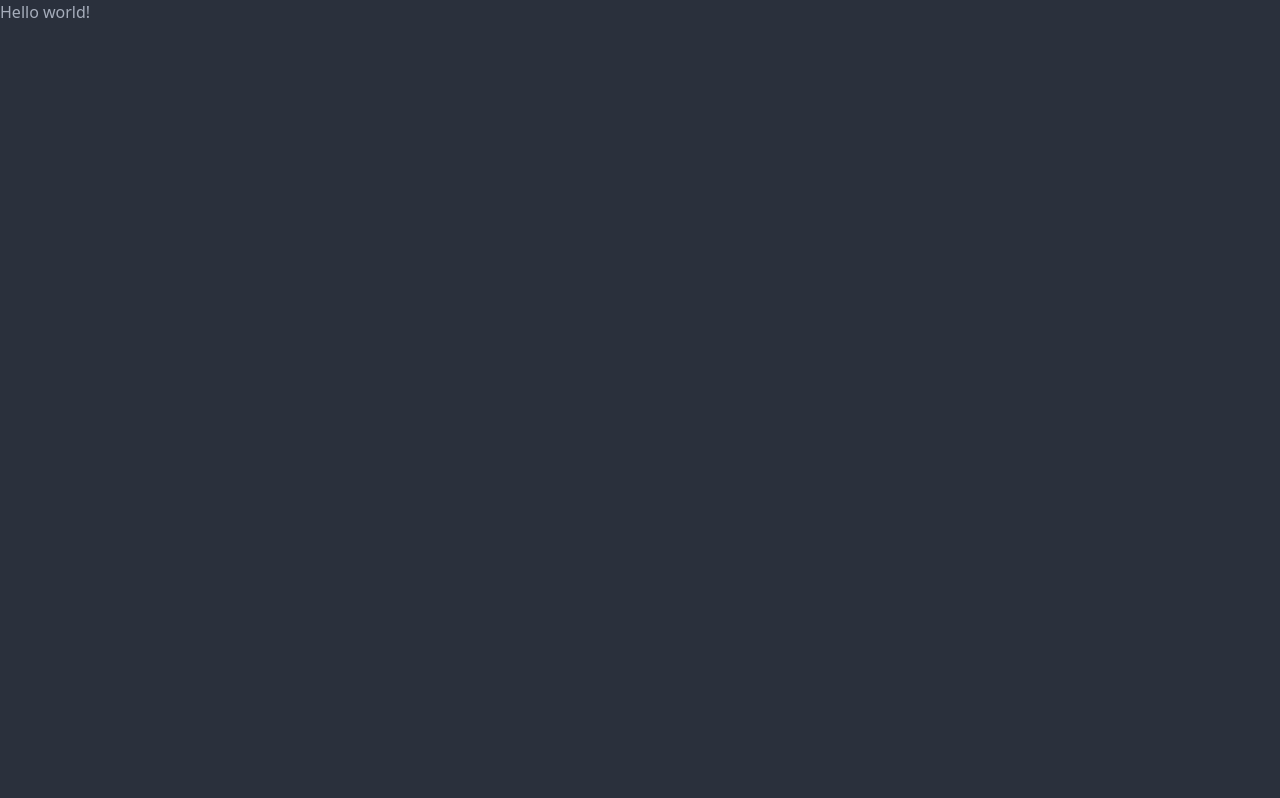
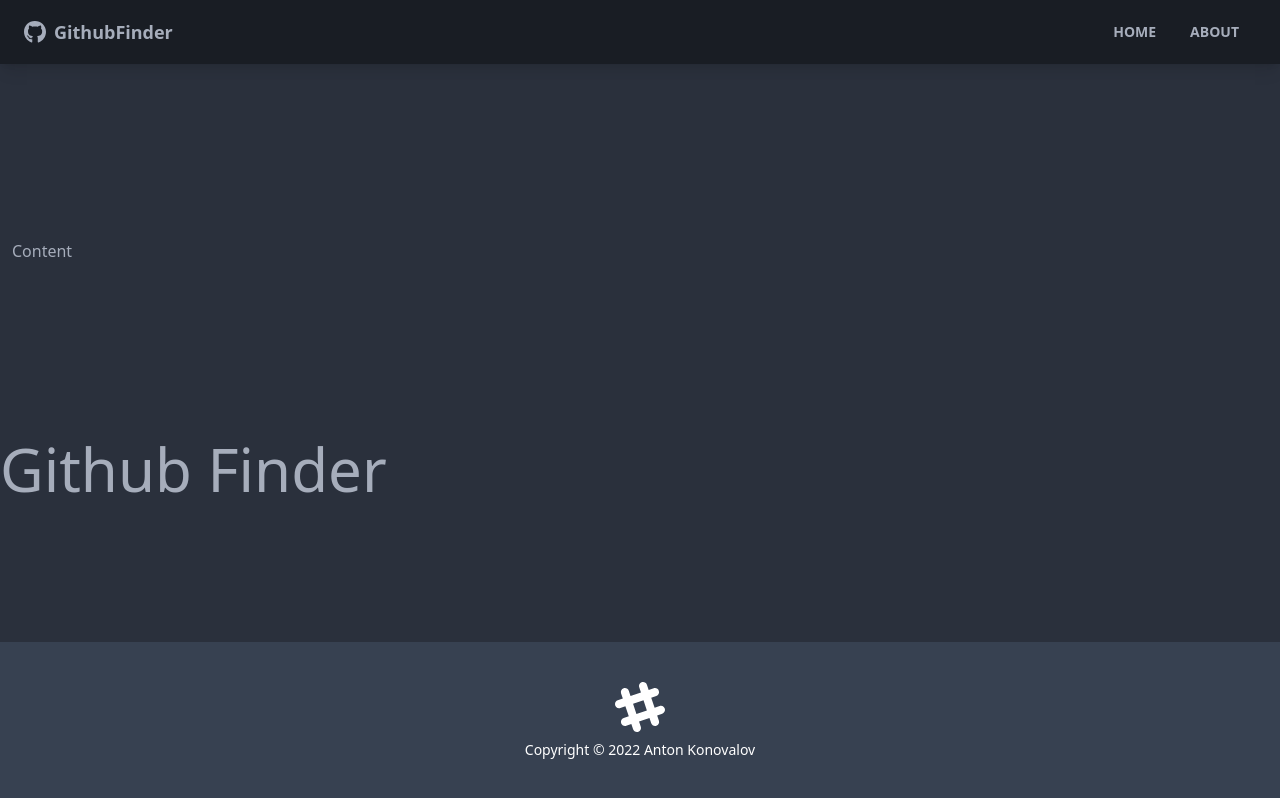
Before and after one commit to AntoniusKonovalov/github-finder-app, a React (Create React App) app in the folder github-finder/: page /about in a window 1280 px wide. Built offline with nearby package versions, Linux system fonts and the light colour scheme.

Commit message:
Building components

```diff
--- a/github-finder/package.json
+++ b/github-finder/package.json
@@ -13,6 +13,8 @@
     "daisyui": "^2.31.0",
     "react": "^18.2.0",
     "react-dom": "^18.2.0",
+    "react-icons": "^4.6.0",
+    "react-router-dom": "^6.4.2",
     "react-scripts": "5.0.1",
     "sass": "^1.55.0",
     "typescript": "^4.8.4",
--- a/github-finder/src/App.tsx
+++ b/github-finder/src/App.tsx
@@ -1,11 +1,29 @@
 import './index.css';
+import { BrowserRouter, Route } from 'react-router-dom'
+import { Routes } from 'react-router'
+import Navbar from './components/layout/Navbar';
+import Footer from './components/layout/Footer';
+import Home from './pages/Home';
+import About from './pages/About';
+import NotFound from './pages/NotFound';
 
 function App() {
   return (
-    <div>
-    <h1>Hello world!</h1>
-    </div>
-  );
+    <BrowserRouter>
+      <div className="flex flex-col justify-between h-screen">
+        <Navbar />
+
+        <main className='container mx-auto px-3 pb-12'>Content</main>
+          <Routes>
+            <Route path='/' element={<Home />} />
+            <Route path='/about' element={<About />} />
+            <Route path='/notfound' element={<NotFound />} />
+            <Route path='/*' element={<NotFound />} />
+          </Routes>
+        <Footer />
+      </div>
+    </BrowserRouter>
+  )
 }
 
 export default App;
--- /dev/null
+++ b/github-finder/src/components/layout/Footer.tsx
@@ -0,0 +1,26 @@
+import React from 'react'
+
+const Footer = () => {
+  const footerYear = new Date().getFullYear()
+
+  return (
+    <footer className='footer p-10 bg-gray-700 text-primary-content footer-center'>
+      <div>
+      <svg
+          width='50'
+          height='50'
+          viewBox='0 0 24 24'
+          xmlns='http://www.w3.org/2000/svg'
+          fillRule='evenodd'
+          clipRule='evenodd'
+          className='inline-block fill-current'
+        >
+          <path d='M22.672 15.226l-2.432.811.841 2.515c.33 1.019-.209 2.127-1.23 2.456-1.15.325-2.148-.321-2.463-1.226l-.84-2.518-5.013 1.677.84 2.517c.391 1.203-.434 2.542-1.831 2.542-.88 0-1.601-.564-1.86-1.314l-.842-2.516-2.431.809c-1.135.328-2.145-.317-2.463-1.229-.329-1.018.211-2.127 1.231-2.456l2.432-.809-1.621-4.823-2.432.808c-1.355.384-2.558-.59-2.558-1.839 0-.817.509-1.582 1.327-1.846l2.433-.809-.842-2.515c-.33-1.02.211-2.129 1.232-2.458 1.02-.329 2.13.209 2.461 1.229l.842 2.515 5.011-1.677-.839-2.517c-.403-1.238.484-2.553 1.843-2.553.819 0 1.585.509 1.85 1.326l.841 2.517 2.431-.81c1.02-.33 2.131.211 2.461 1.229.332 1.018-.21 2.126-1.23 2.456l-2.433.809 1.622 4.823 2.433-.809c1.242-.401 2.557.484 2.557 1.838 0 .819-.51 1.583-1.328 1.847m-8.992-6.428l-5.01 1.675 1.619 4.828 5.011-1.674-1.62-4.829z'></path>
+        </svg>
+        <p>Copyright &copy; {footerYear} Anton Konovalov</p>
+      </div>
+    </footer>
+  )
+}
+
+export default Footer
--- a/github-finder/src/components/layout/Navbar.tsx
+++ b/github-finder/src/components/layout/Navbar.tsx
@@ -1,10 +1,38 @@
+import { Link, NavLink} from 'react-router-dom'
+import { FaGithub } from 'react-icons/fa'
 
-const Navbar = () => {
+interface NavbarProps {
+  title: string;
+}
+
+const Navbar = ({title}:NavbarProps) => {
   return (
-    <div>
+  <nav className='navbar mb-12 shadow-lg bg-neutral text-neutral-content'>
+    <div className="container mx-auto">
+      <div className="flex-none px-2 mx-2">
+        <FaGithub className='inline pr-2 text-3xl'/>
+        <Link to='/' className='text-lg font-bold align-middle'>
+          {title}
+        </Link>
+      </div>
 
+      <div className="flex-1 px-2 mx-2">
+        <div className="flex justify-end">
+          <Link to='/' className='btn btn-ghost btn sm rounded-btn'>
+            Home
+          </Link>
+          <Link to='/about' className='btn btn-ghost btn sm rounded-btn'>
+            About
+          </Link>
+        </div>
+      </div>
     </div>
+  </nav>
   )
 }
 
+Navbar.defaultProps = {
+  title: 'GithubFinder'
+}
+
 export default Navbar
--- /dev/null
+++ b/github-finder/src/pages/About.tsx
@@ -0,0 +1,10 @@
+import React from 'react'
+
+const About = () => {
+  return <div>
+    <h1 className="text-6xl mb-4">Github Finder</h1>
+  </div>
+
+}
+
+export default About
--- /dev/null
+++ b/github-finder/src/pages/Home.tsx
@@ -0,0 +1,11 @@
+import React from 'react'
+
+const Home = () => {
+  return (
+    <div>
+      <h1 className="text-6xl">Welcome</h1>
+    </div>
+  )
+}
+
+export default Home
--- /dev/null
+++ b/github-finder/src/pages/NotFound.tsx
@@ -0,0 +1,22 @@
+import { FaHome } from 'react-icons/fa'
+import { Link } from 'react-router-dom'
+const NotFound = () => {
+  return (
+    <div className='hero'>
+      <div className="text-center hero-content">
+        <div className="max-2-lg">
+          <h1 className="text-8xl font-bold mb-8">
+            Ooops!
+          </h1>
+          <p className="text-5xl mb-8">404 = Page nor found!</p>
+          <Link to='/' className='btn btn-primary btn-lg'>
+            <FaHome className='mr-2' />
+            Back To Home
+          </Link>
+        </div>
+      </div>
+    </div>
+  )
+}
+
+export default NotFound
```
Also changed, not shown: 1 other file (tests, documents, lock files or other folders).
